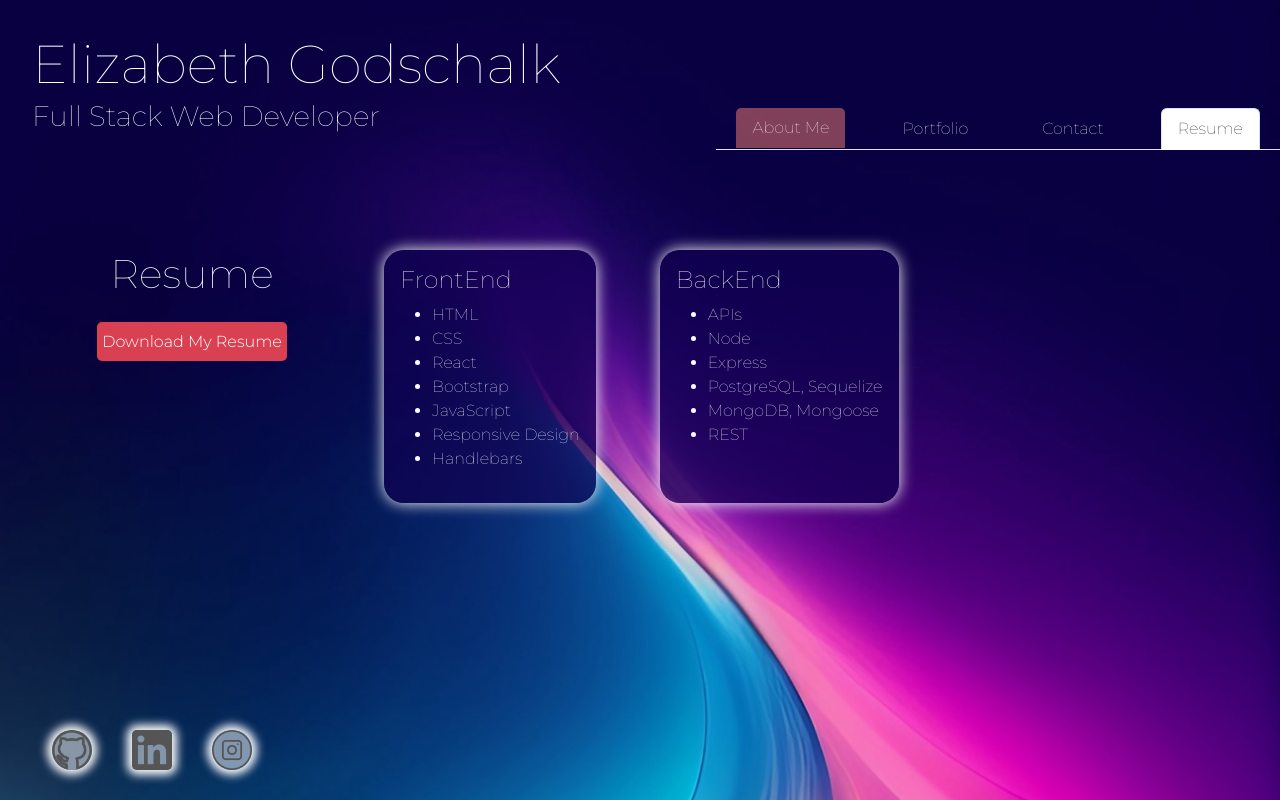
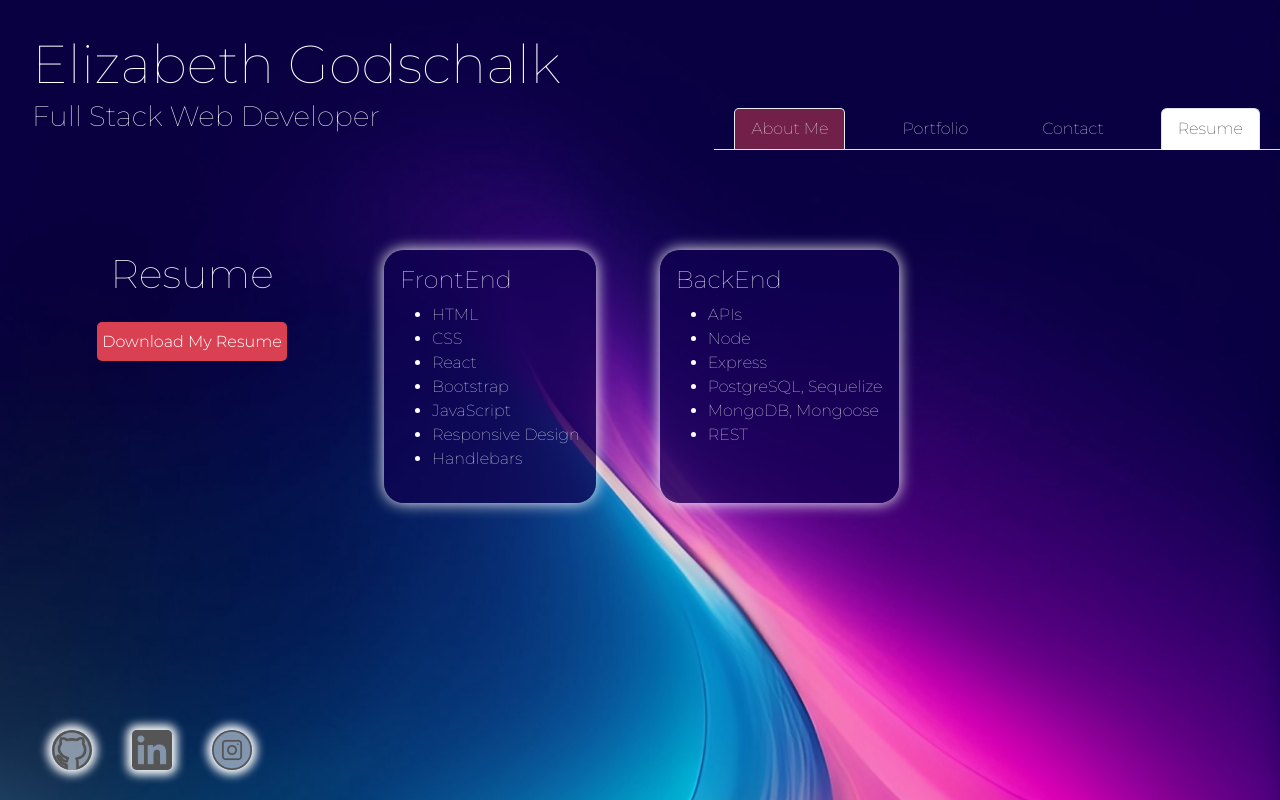
Before and after one commit to egodschalk/my-react-portfolio, a React (Vite) app: page /Resume in a window 1280 px wide. In both pictures the pointer is over the link "About Me". Built offline with nearby package versions, Linux system fonts and the light colour scheme.

Commit message:
temp nav fix

```diff
--- a/src/components/NavTabs.css
+++ b/src/components/NavTabs.css
@@ -37,9 +37,9 @@
 
 .nav-link:hover {
     color: white;
-    border: none;
+    /* border: none; */
     border-radius: 5px 5px 0px 0px;
-    background-color: rgba(250, 128, 114, 0.5);
+    background-color: rgba(217, 64, 82, 0.5);
 }
 
 @media screen and (max-width: 1000px) {
--- a/src/pages/Resume.jsx
+++ b/src/pages/Resume.jsx
@@ -1,6 +1,6 @@
 import './Resume.css';
 import { useState, useEffect } from 'react';
-import resume from '../assets/Elizabeth-Godschalk-Resume-1.png'
+import resume from '../assets/Elizabeth-Godschalk-Resume.pdf'
 
 export default function Resume() {
     return (
```
Also changed, not shown: 1 other file (tests, documents, lock files or other folders).
